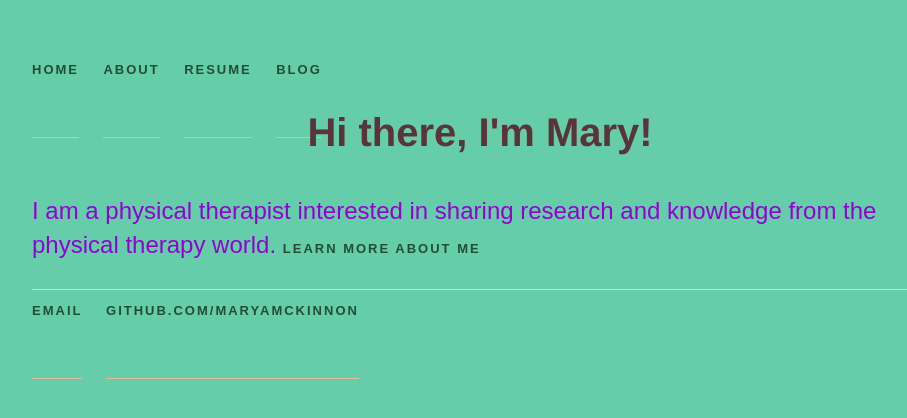
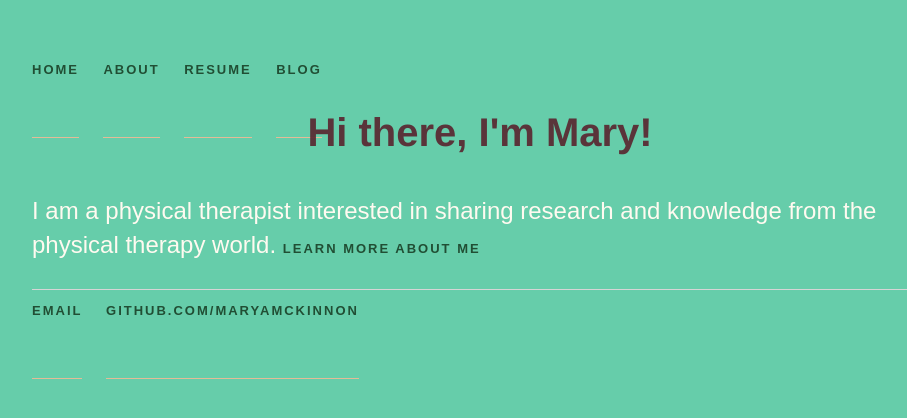
Before and after one commit to maryamckinnon/maryamckinnon.github.io, a Jekyll site: the page built from index.html, in a window 1280 px wide. Shown: the top 418 px of the page, without its empty margins (160-1067 px from the left). Built offline with Jekyll 4.4.1, drawn with Linux system fonts in a browser that asks for light colours.

Commit message:
Update main.css

```diff
--- a/css/main.css
+++ b/css/main.css
@@ -16,7 +16,7 @@
 }
 a {
     text-decoration: none;
-    color: ;
+    color: darkviolet;
 }
 
 a:hover {
@@ -37,7 +37,7 @@
 p {
     font-size: 1.5em;
     line-height: 1.4em;
-    color: darkviolet;
+    color: floralwhite;
     font-family: 'Raleway', sans-serif;
     font-weight: 100;
 }
```
